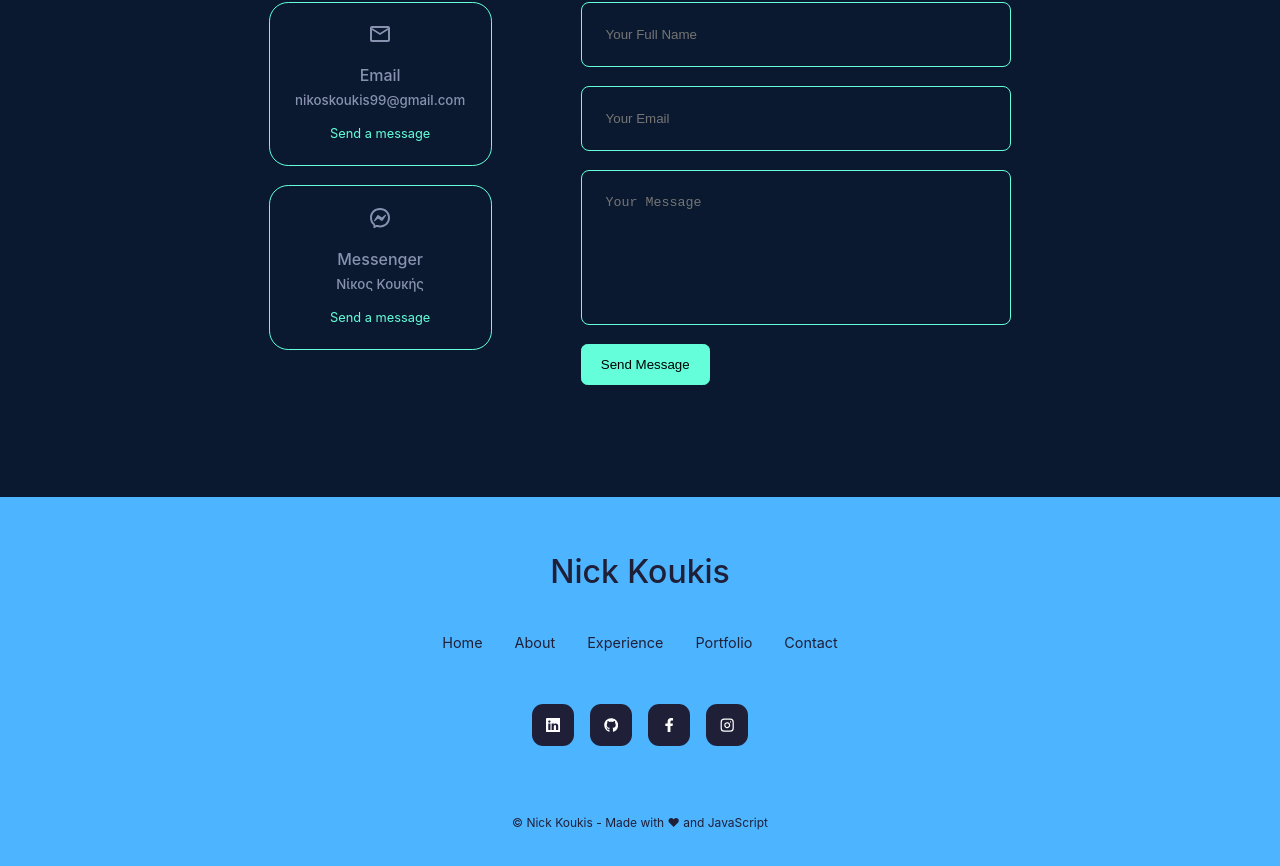
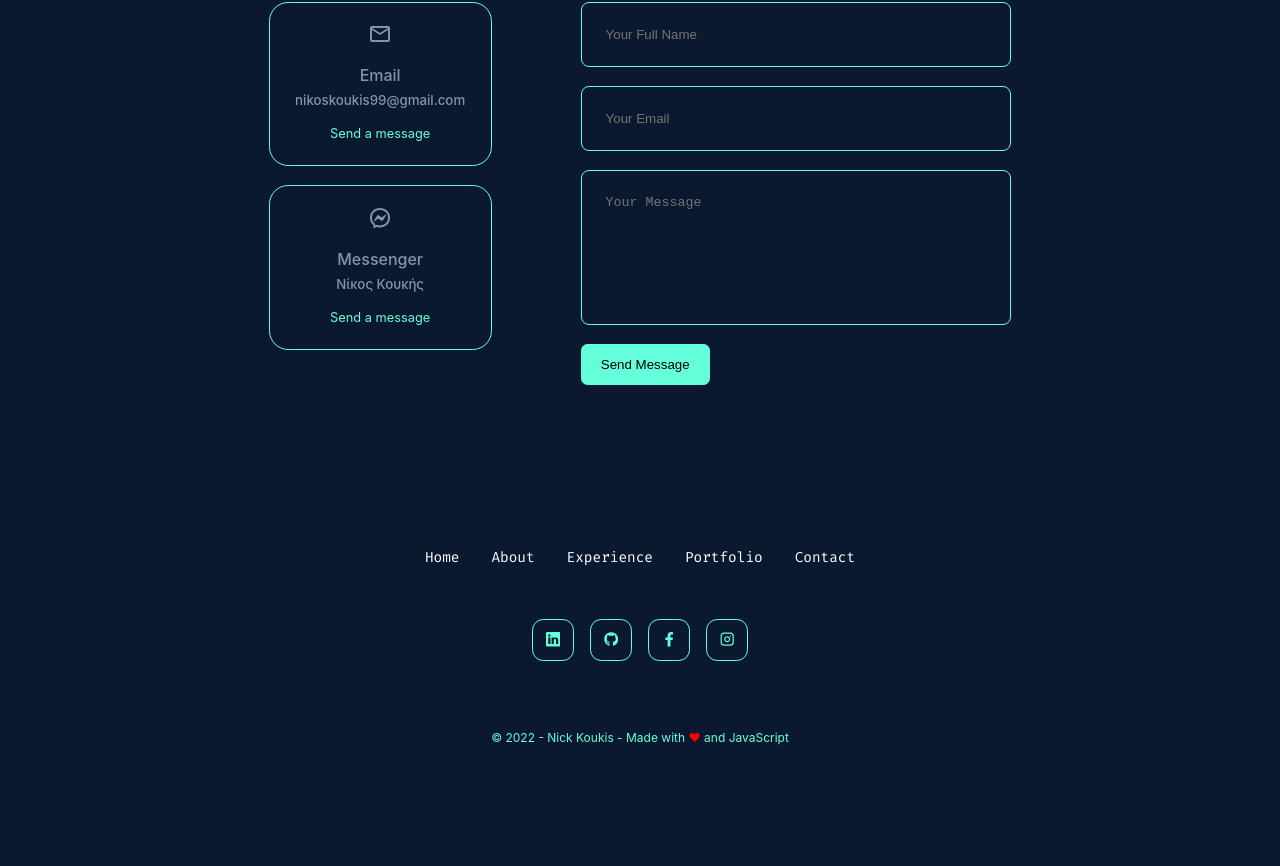
Before and after one commit to nikos-koukis/Portfolio, a React (Create React App) app: page / in a window 1280 px wide. Shown: the part 4663-5529 px from the top of the page. Built offline with nearby package versions, Linux system fonts and the light colour scheme.

Commit message:
Improve Bottom

```diff
--- a/src/components/footer/Footer.jsx
+++ b/src/components/footer/Footer.jsx
@@ -7,8 +7,6 @@ import { BsLinkedin } from 'react-icons/bs'
 const Footer = () => {
   return (
     <footer>
-      <a href="" className='footer__logo'>Nick Koukis</a>
-
       <ul className='permalinks'>
         <li><a href="#">Home</a></li>
         <li><a href="#about">About</a></li>
@@ -25,7 +23,7 @@ const Footer = () => {
       </div>
 
       <div className="footer__copyright">
-        <small>&copy; Nick Koukis - Made with &#10084; and JavaScript</small>
+        <small>&copy; {new Date().getFullYear()} - Nick Koukis - Made with <span className='footer__copyright-heart'>&#10084;</span> and JavaScript</small>
       </div>
     </footer>
   )
--- a/src/components/footer/footer.css
+++ b/src/components/footer/footer.css
@@ -1,20 +1,8 @@
 footer {
-    background: var(--color-primary);
     padding: 3rem 0;
     text-align: center;
     font-size: 0.9rem;
     margin-top: 7rem;
-}
-
-footer a {
-    color: var(--color-bg);
-}
-
-.footer__logo {
-    font-size: 2rem;
-    font-weight: 500;
-    margin-bottom: 2rem;
-    display: inline-block;
 }
 
 .permalinks {
@@ -25,6 +13,15 @@ footer a {
     margin: 0 auto 3rem;
 }
 
+.permalinks a{
+    color: var(--color-white);
+    font-family: var(--font-mono);
+}
+
+.permalinks a:hover{
+    color: var(--color-green);
+}
+
 .footer__socials {
     display: flex;
     justify-content: center;
@@ -33,25 +30,27 @@ footer a {
 }
 
 .footer__socials a {
-    background: var(--color-bg);
-    color: var(--color-white);
+    color: var(--color-green);
     padding: 0.8rem;
     border-radius: 0.7rem;
     display: flex;
-    border: 1px solid transparent;
+    border: 1px solid var(--color-green);
 }
 
 .footer__socials a:hover {
-    background: transparent;
-    color: var(--color-bg);
-    border-color: var(--color-bg);
+    background: var(--color-green-transparency);
+    border-color: var(--color-green);
+    color: var(--color-white);
 }
 
 .footer__copyright {
     margin-bottom: 4rem;
-    color: var(--color-bg);
+    color: var(--color-green);
 }
 
+.footer__copyright-heart{
+    color: red;
+}
 /* ============== MEDIA QUERIES (SMALL DEVICES) =============*/
 
 @media screen and (max-width: 600px) {
--- a/src/components/nav/nav.css
+++ b/src/components/nav/nav.css
@@ -7,7 +7,7 @@ nav {
     position: fixed;
     left: 50%;
     transform: translateX(-50%);
-    bottom: 2rem;
+    bottom: 1.3rem;
     display: flex;
     gap: 0.8rem;
     border-radius: 3rem;
```
